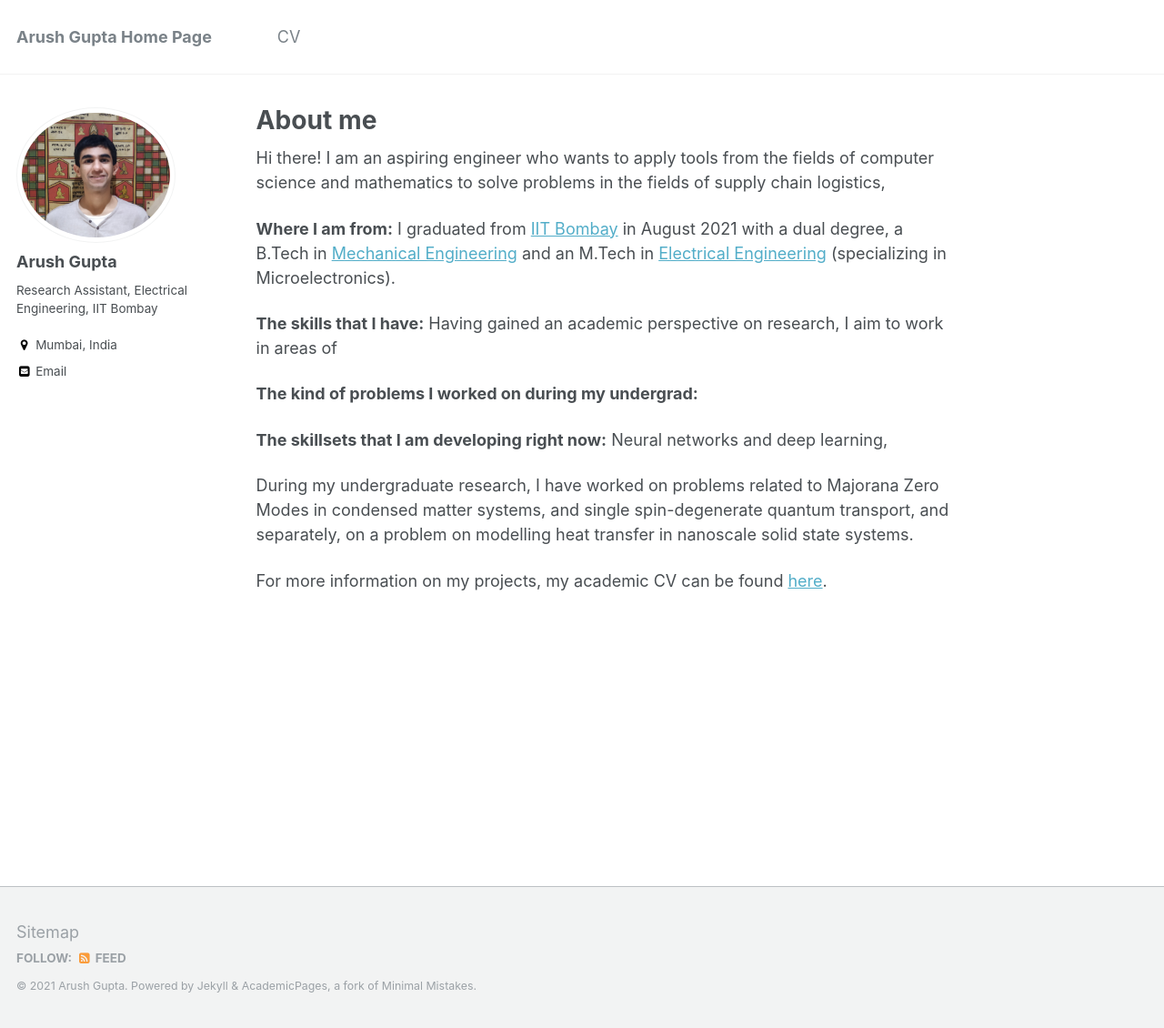
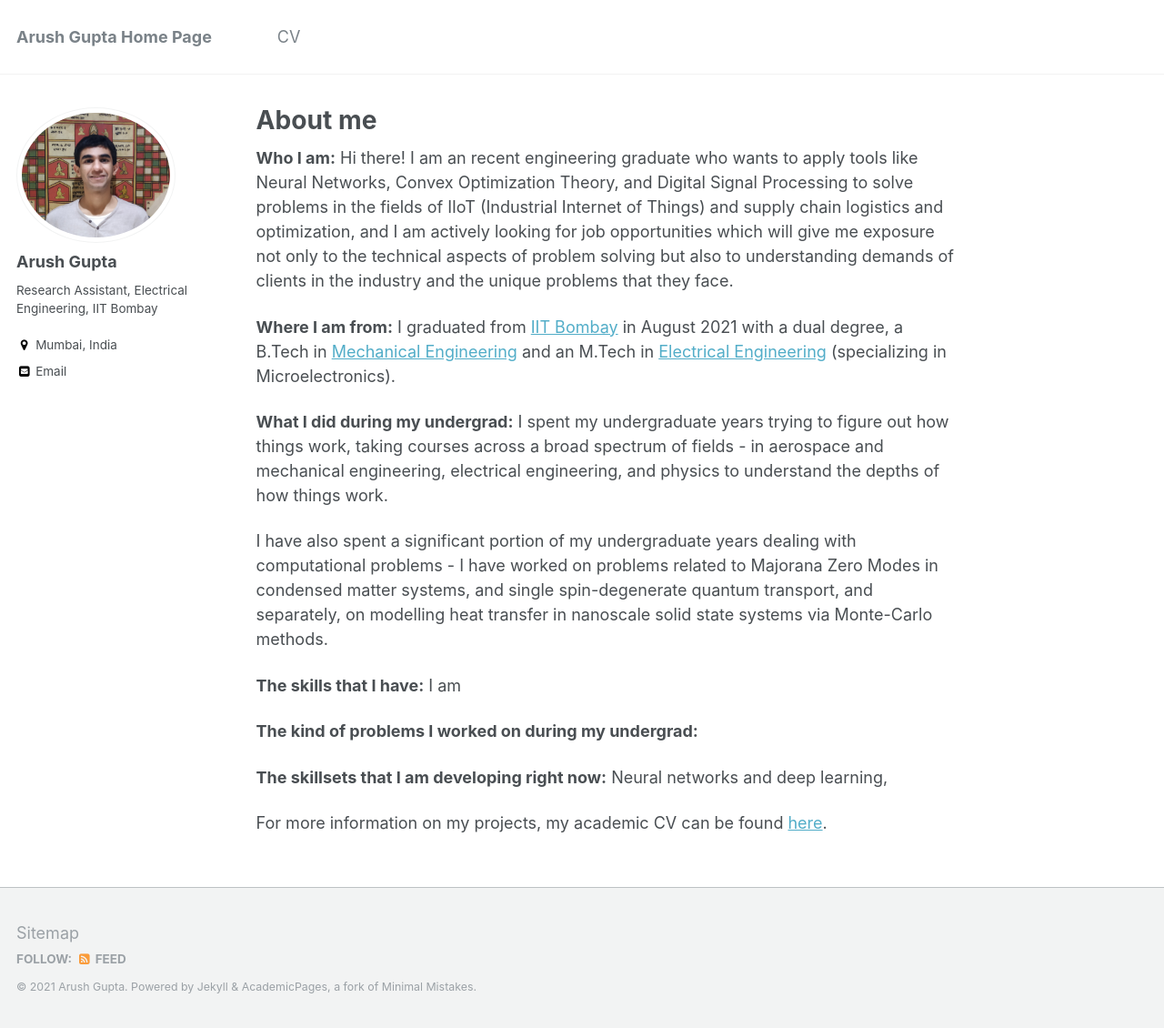
Before and after one commit to arush-gupta/arush-gupta.github.io, a Jekyll site: the page built from _pages/about.md, in a window 1280 px wide and 1130 px high. Shown: the whole window at 91% size. Built offline with Jekyll 4.4.1, drawn with Linux system fonts in a browser that asks for light colours.

Commit message:
Update about.md

```diff
--- a/_pages/about.md
+++ b/_pages/about.md
@@ -8,18 +8,30 @@ redirect_from:
   - /about.html
 ---
 
-Hi there! I am an aspiring engineer who wants to apply tools from the fields of computer science and mathematics to solve problems in the fields of supply chain logistics,
 
-**Where I am from:** I graduated from [IIT Bombay](https://www.iitb.ac.in) in August 2021 with a dual degree, a B.Tech in [Mechanical Engineering](https://www.me.iitb.ac.in) and an M.Tech in [Electrical Engineering](https://www.ee.iitb.ac.in/web) (specializing in Microelectronics).
+**Who I am:**
+Hi there! I am an recent engineering graduate who wants to apply tools like Neural Networks, Convex Optimization Theory, and Digital Signal Processing to solve problems in the fields of IIoT (Industrial Internet of Things) and supply chain logistics and optimization, and I am actively looking for job opportunities which will give me exposure not only to the technical aspects of problem solving but also to understanding demands of clients in the industry and the unique problems that they face.
+
+<!---
+A problem that has caught my eye in recent times is that of the use of machine learning in equipment failure prediction.
+--->
+
+**Where I am from:**
+I graduated from [IIT Bombay](https://www.iitb.ac.in) in August 2021 with a dual degree, a B.Tech in [Mechanical Engineering](https://www.me.iitb.ac.in) and an M.Tech in [Electrical Engineering](https://www.ee.iitb.ac.in/web) (specializing in Microelectronics).
+
+
+**What I did during my undergrad:**
+I spent my undergraduate years trying to figure out how things work, taking courses across a broad spectrum of fields - in aerospace and mechanical engineering, electrical engineering, and physics to understand the depths of how things work.
+
+I have also spent a significant portion of my undergraduate years dealing with computational problems - I have worked on problems related to Majorana Zero Modes in condensed matter systems, and single spin-degenerate quantum transport, and separately, on modelling heat transfer in nanoscale solid state systems via Monte-Carlo methods.
 
 **The skills that I have:**
-Having gained an academic perspective on research, I aim to work in areas of
+I am
 
 **The kind of problems I worked on during my undergrad:**
 
 **The skillsets that I am developing right now:** Neural networks and deep learning,
 
-During my undergraduate research, I have worked on problems related to Majorana Zero Modes in condensed matter systems, and single spin-degenerate quantum transport, and separately, on a problem on modelling heat transfer in nanoscale solid state systems.
 
 
 <!---
```
